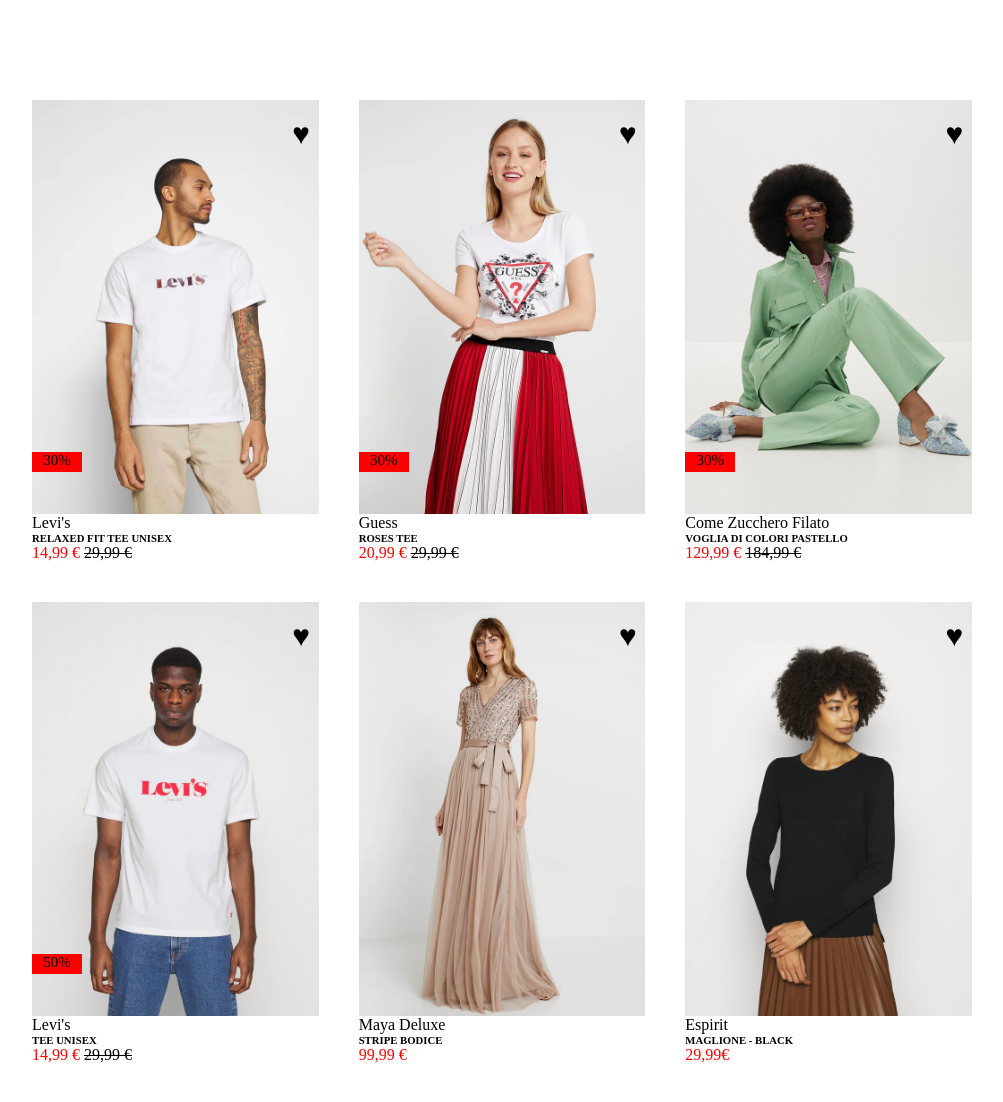
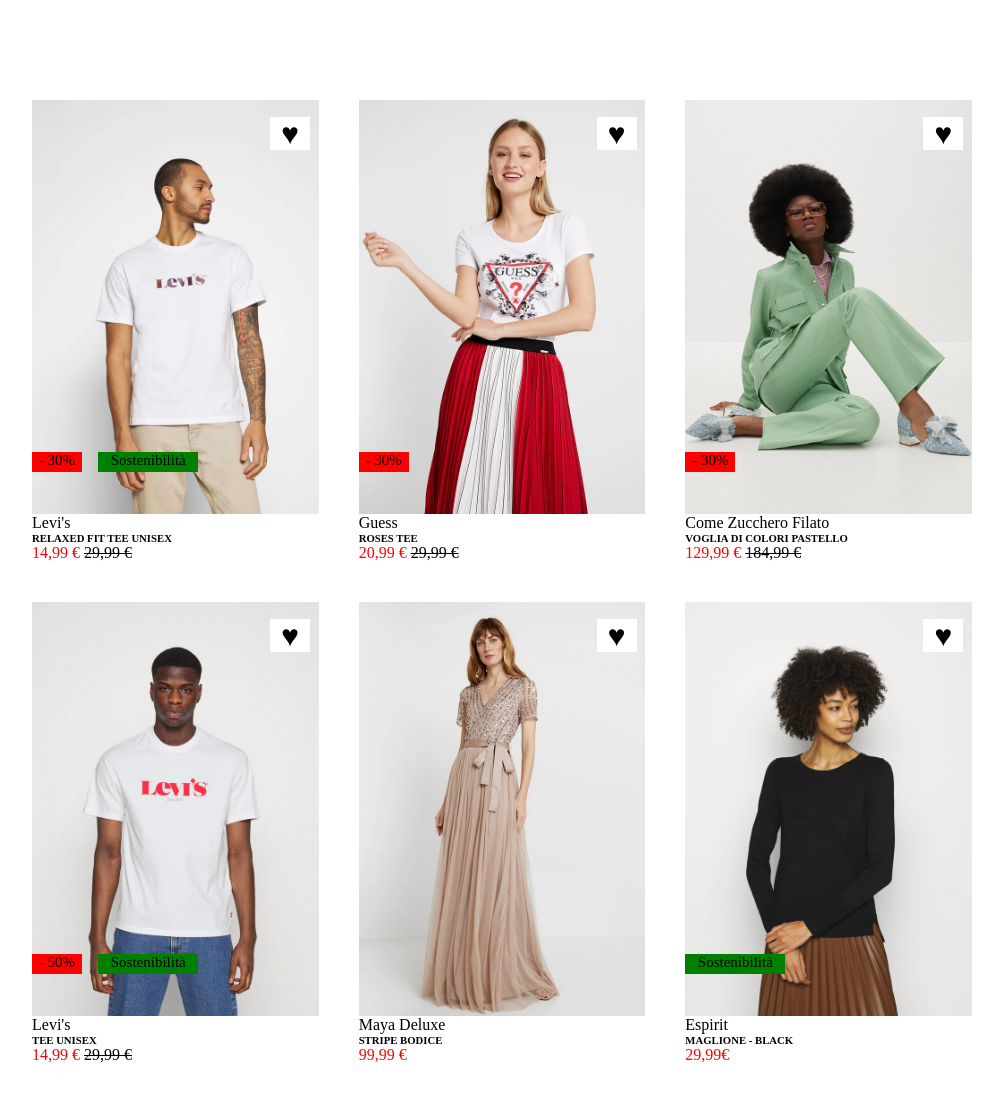
Before and after one commit to DamianoLunardo/html-css-boolando, a plain HTML site: page index.html in a window 1280 px wide. Shown: the whole page, without its empty margins (138-1141 px from the left). Drawn offline with Linux system fonts and the light colour scheme.

Commit message:
ADD sustainability and sqare (heart)

```diff
--- a/index.html
+++ b/index.html
@@ -22,8 +22,9 @@
 							<div class="card">
 								<figure class="card__image">
 									<img src="./img/1.webp" alt="img1" />
-									<span class="heart-icon rectangle">&hearts;</span>
-                                    <span class="discount rectangle-red">30%</span>
+									<span class="heart-icon rectangle square">&hearts;</span>
+                                    <span class="discount rectangle-red">- 30%</span>
+                                    <span class="sustainability rectangle-green">Sostenibilità</span>
 								</figure>
                                 Levi's
                                 <h6>RELAXED FIT TEE UNISEX</h6>
@@ -34,8 +35,8 @@
 							<div class="card">
 								<figure class="card__image">
 									<img src="./img/2.webp" alt="img2" />
-									<span class="heart-icon">&hearts;</span>
-                                    <span class="discount rectangle-red"> 30%</span>
+									<span class="heart-icon square">&hearts;</span>
+                                    <span class="discount rectangle-red">- 30%</span>
 								</figure>
                                 Guess
                                 <h6>ROSES TEE</h6>
@@ -46,8 +47,8 @@
 							<div class="card">
 								<figure class="card__image">
 									<img src="./img/3.webp" alt="img3" />
-									<span class="heart-icon">&hearts;</span>
-                                    <span class="discount rectangle-red">30%</span>
+									<span class="heart-icon square">&hearts;</span>
+                                    <span class="discount rectangle-red">- 30%</span>
 								</figure>
                                 Come Zucchero Filato
                                 <h6>VOGLIA DI COLORI PASTELLO</h6>
@@ -58,8 +59,9 @@
 							<div class="card">
 								<figure class="card__image">
 									<img src="./img/4.webp" alt="img4" />
-									<span class="heart-icon">&hearts;</span>
-                                    <span class="discount rectangle-red">50%</span>
+									<span class="heart-icon square">&hearts;</span>
+                                    <span class="discount rectangle-red">- 50%</span>
+                                    <span class="sustainability rectangle-green">Sostenibilità</span>
 								</figure>
                                 Levi's
                                 <h6>TEE UNISEX</h6>
@@ -70,8 +72,8 @@
 							<div class="card">
 								<figure class="card__image">
 									<img src="./img/5.webp" alt="img5" />
-									<span class="heart-icon">&hearts;</span>
-								</figure>
+									<span class="heart-icon square">&hearts;</span>
+                                </figure>
                                 Maya Deluxe
                                 <h6>STRIPE BODICE</h6>
                                 <span class="red-cost">99,99 &euro;</span>
@@ -81,7 +83,8 @@
 							<div class="card">
 								<figure class="card__image">
 									<img src="./img/6.webp" alt="img6" />
-									<span class="heart-icon">&hearts;</span>
+									<span class="heart-icon square">&hearts;</span>
+                                    <span class="sustainability1 rectangle-green">Sostenibilità</span>
 								</figure>
                                 Espirit
                                 <h6>MAGLIONE - BLACK</h6>
--- a/style.css
+++ b/style.css
@@ -85,6 +85,12 @@ figure > img {
 	color: rgb(0, 0, 0);
 }
 
+.square {
+    background-color: white;
+    width: 40px;
+    height: 33px;
+}
+
 .discount {
     position: absolute;
 	top:85%;
@@ -93,6 +99,7 @@ figure > img {
 	text-align: center;
 	font-size: 15px;
 	color: rgb(0, 0, 0);
+
 }
 
 .rectangle-red {
@@ -100,3 +107,30 @@ figure > img {
     height: 20px;
     background-color: red;
 }
+
+.sustainability {
+    position: absolute;
+	top:85%;
+	right:42%;
+	display: block;
+	text-align: center;
+	font-size: 15px;
+	color: rgb(0, 0, 0);
+
+}
+
+.rectangle-green {
+    width: 100px;
+    height: 20px;
+    background-color: green;
+}
+
+.sustainability1 {
+    position: absolute;
+	top:85%;
+
+	display: block;
+	text-align: center;
+	font-size: 15px;
+	color: rgb(0, 0, 0);
+}
```
